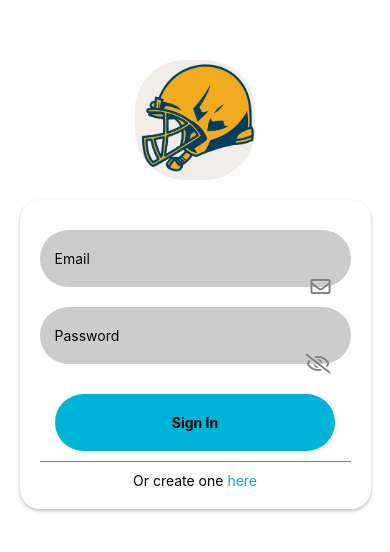
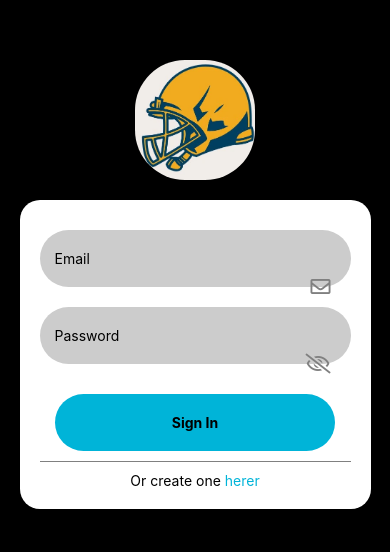
Before and after one commit to pabloalvrezz/TeamHub, a React Native app: screen /Login in a window 390 px wide. Shown: the part 128-680 px from the top of the page. Built offline with nearby package versions, Linux system fonts and the light colour scheme.

Commit message:
Prueba commit

```diff
--- a/screens/Login.js
+++ b/screens/Login.js
@@ -127,7 +127,7 @@ export default function Login(props) {
           <Text>Or create one </Text>
           <TouchableOpacity>
             <Text onPress={createAccount} style={{ color: "#00b4d8" }}>
-              here
+              herer
             </Text>
           </TouchableOpacity>
         </View>
@@ -141,7 +141,7 @@ const styles = StyleSheet.create({
     flex: 1,
     justifyContent: "center",
     alignItems: "center",
-    backgroundColor: "#ffffff",
+    backgroundColor: "#000",
   },
   profile: {
     width: 120,
```
